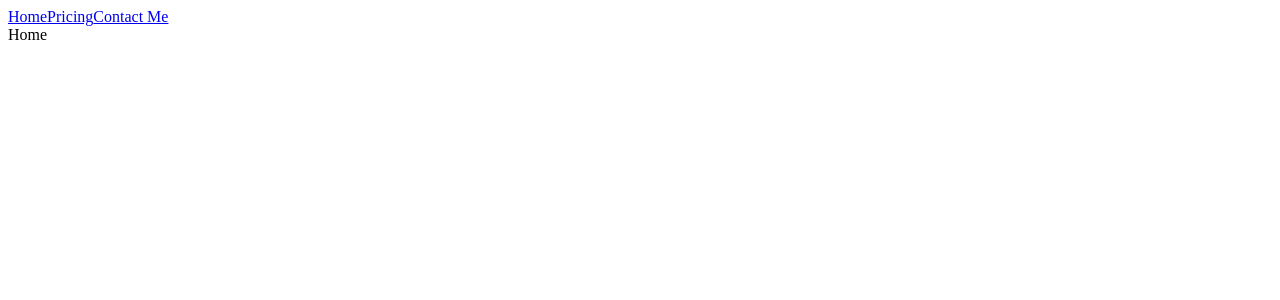
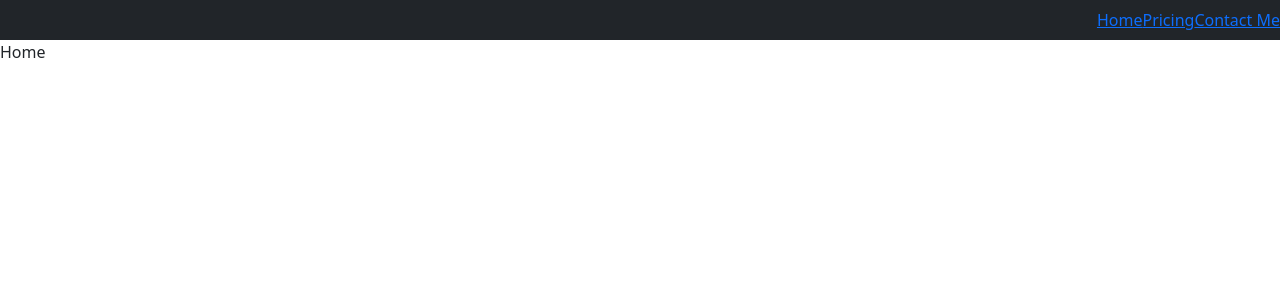
Before and after one commit to drew-anello/steph-site, a React (Vite) app: page / in a window 1280 px wide. Shown: the top 300 px of the page. Built offline with nearby package versions, Linux system fonts and the light colour scheme.

Commit message:
adds boostrap

```diff
--- a/package.json
+++ b/package.json
@@ -13,6 +13,7 @@
     "react": "^18.2.0",
     "react-bootstrap": "^2.7.0",
     "react-dom": "^18.2.0",
+    "react-media": "^1.10.0",
     "react-router-dom": "^6.6.1"
   },
   "devDependencies": {
--- a/src/App.tsx
+++ b/src/App.tsx
@@ -4,6 +4,8 @@ import Nav from './Components/Nav'
 import Home from './Pages/Home'
 import Pricing from './Pages/Pricing'
 import Contact from './Pages/Contact'
+import 'bootstrap/dist/css/bootstrap.min.css';
+import'./style.css'
 
 function App() {
   return (
--- a/src/Components/Nav.tsx
+++ b/src/Components/Nav.tsx
@@ -1,14 +1,23 @@
 import React from 'react'
+import NavbarCollapse from 'react-bootstrap/esm/NavbarCollapse';
+import NavbarToggle from 'react-bootstrap/esm/NavbarToggle';
 import { Link } from 'react-router-dom'
+import Navbar  from 'react-bootstrap/Navbar';
 
 function Nav() {
+
   return (
-<nav>
+    <nav>
+
+<Navbar bg='dark' expand="lg" variant='light' className='nav'>
+ <NavbarToggle aria-controls='basic-navbar-nav' />
+    <NavbarCollapse id='basic-navbar-nav' />
     <Link to='/'>Home</Link>
     <Link to='/pricing'>Pricing</Link>
     <Link to='/contact'>Contact Me</Link>
 
-</nav>
+</Navbar>
+    </nav>
     )
 }
 
```
Also changed, not shown: 1 other file (tests, documents, lock files or other folders).
